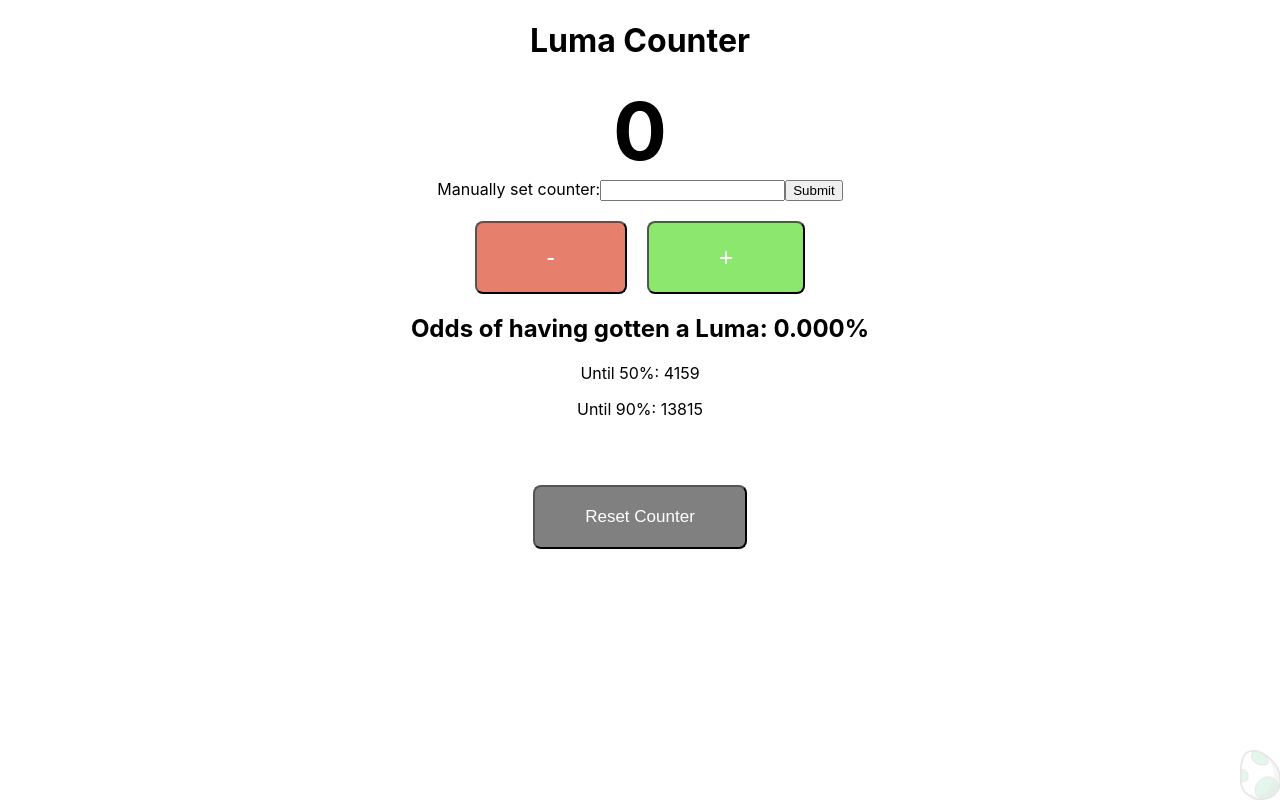
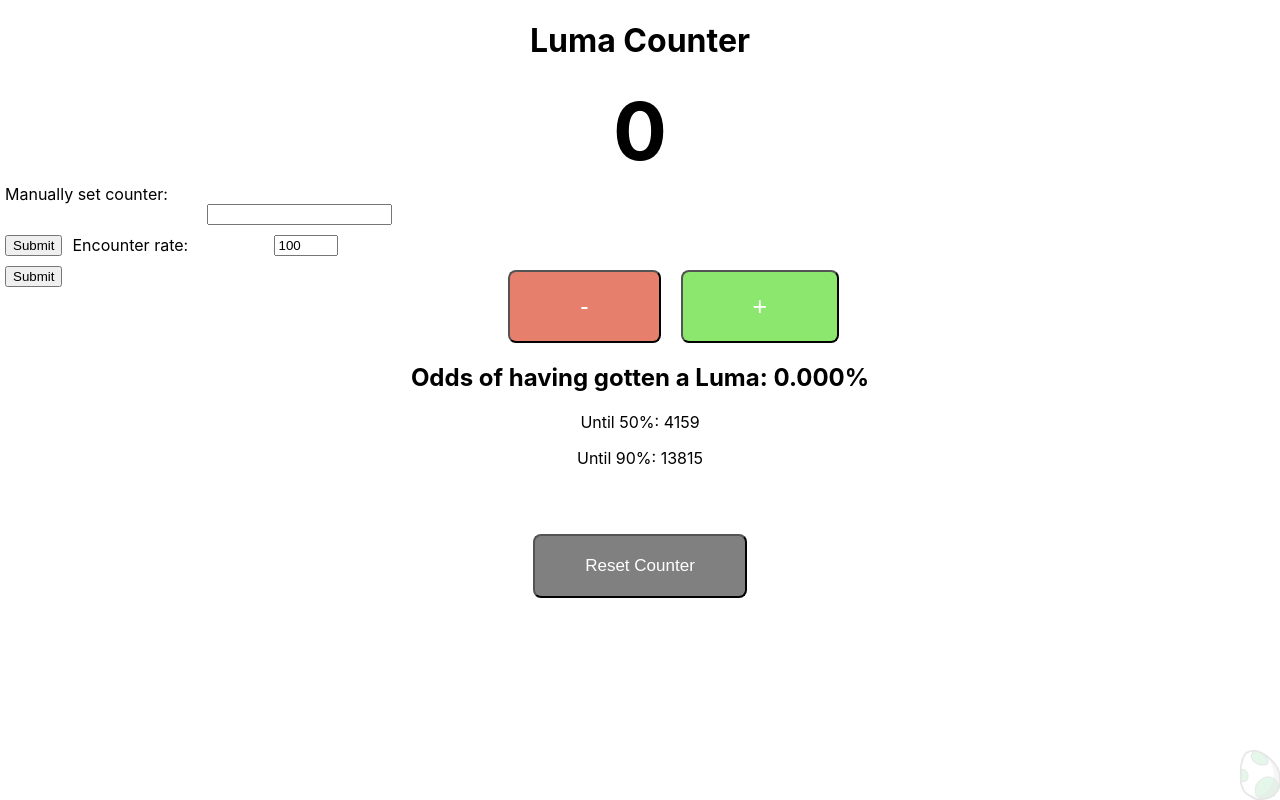
Before and after one commit to crispinonicky/luma-counter, a React (Create React App) app: page / in a window 1280 px wide. Built offline with nearby package versions, Linux system fonts and the light colour scheme.

Commit message:
added encounter form + fixed negative inputs

```diff
--- a/src/App.css
+++ b/src/App.css
@@ -82,14 +82,39 @@ button {
   opacity: .1;
   background: url('images/egg.png');
   background-size: cover;
-  /* transition: 50s; */
+  transition: .5s;
 }
 
 .egg:hover {
-  background: url(images/beeg.png);
-  background-size: cover;
   width: 80vw;
   height: 80vh;
+  position: fixed;
+  bottom: 0;
+  right: 0;
   opacity: 1;
+  background: url('images/beeg.png');
+  background-size: cover;
   transition: 10s;
 }
+
+.manual {
+  /* width: 380px; */
+}
+
+.manual label, span, input{
+  margin: 5px;
+}
+
+.manual label > span {
+  float: left;
+  width: 15vw;
+  text-align: left;
+}
+
+.manual  input {
+  float: left;
+}
+
+.forms {
+  width: 400px;
+}
--- a/src/components/Probability.jsx
+++ b/src/components/Probability.jsx
@@ -5,6 +5,7 @@ import Modal from './Modal';
 export default class Probability extends Component {
   state = {
     counter: 0,
+    encounterRate: 100,
     probability: "",
     lumaOdds: 0,
     until50: 4159,
@@ -128,7 +129,6 @@ export default class Probability extends Component {
         }
       );
     })
-
     e.preventDefault()
   }
 
@@ -138,23 +138,55 @@ export default class Probability extends Component {
     })
   }
 
+  handleEncounter = (e) => {
+    this.setState({
+      encounterRate: e.target.value
+    })
+  }
+
   render() {
     return (
       <div>
         {/* <Modal/> */}
         {this.showCounter()}
 
-        <form onSubmit={this.handleSubmit}>
+<div className = "forms">
+        <form className = "manual" onSubmit={this.handleSubmit}>
           <label>
-            Manually set counter:
+            <span>
+              Manually set counter:
+
+              </span>
             <input
               type="number"
+              min = "0"
               value={this.state.input}
               onChange={this.handleChange}
             />
           </label>
           <input type="submit" value="Submit" />
         </form>
+
+        <br />
+
+        <form className = "manual" onSubmit={this.handleSubmit}>
+          <label>
+            <span>
+              Encounter rate:
+
+              </span>
+            <input
+              type="number"
+              min = "1"
+              max = "100"
+              value={this.state.encounterRate}
+              onChange={this.handleEncounter}
+            />
+          </label>
+          <input type="submit" value="Submit" />
+        </form>
+
+        </div>
 
         <br />
         <div className="counter-buttons">
```
